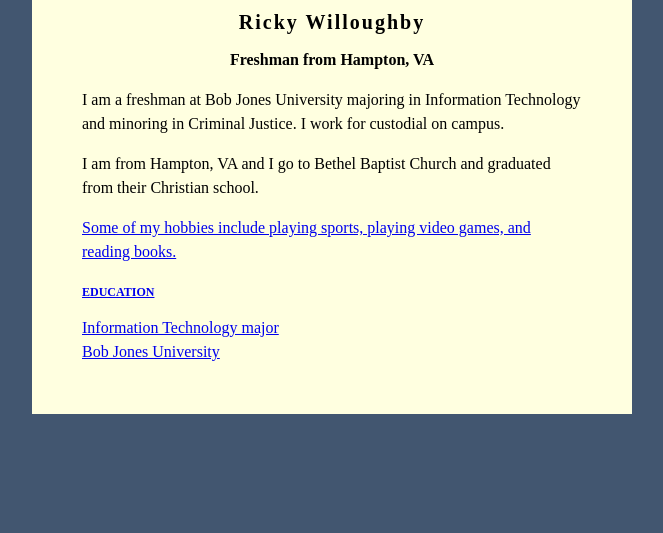
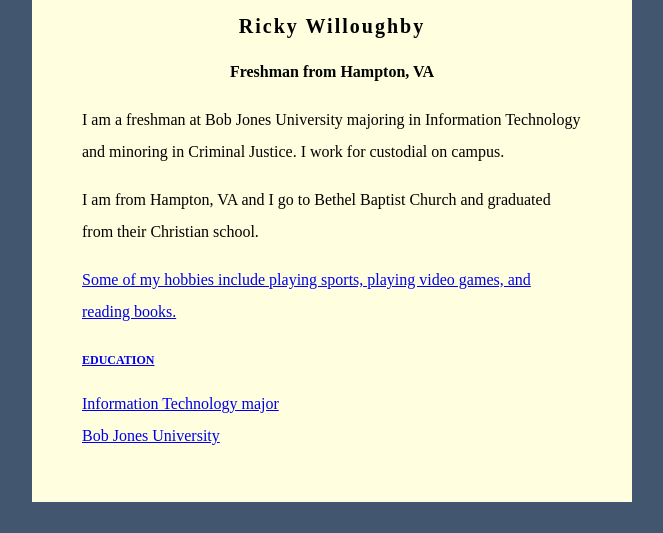
Before and after one commit to rwill265/rwill265.github.io, a plain HTML site: page index.html in a window 1280 px wide. Shown: the part 267-800 px from the top of the page, without its empty margins (308-971 px from the left). Drawn offline with Linux system fonts and the light colour scheme.

Commit message:
Update index.html

```diff
--- a/index.html
+++ b/index.html
@@ -15,7 +15,7 @@ body {
     padding: 50px;
     margin: auto;
     margin-top: -50px;
-    line-height: 150%;
+    line-height: 200%;
 }
 
 h1 {
@@ -48,7 +48,7 @@ h3 {
 
          <p> I am from Hampton, VA and I go to Bethel Baptist Church and graduated from their Christian school.
          </p>
-         <p><a href = "http://bethelbaptistministries.org/"</a></p>
+         <p><a href = http://bethelbaptistministries.org/</a></p>
 
 
          </p>
```
